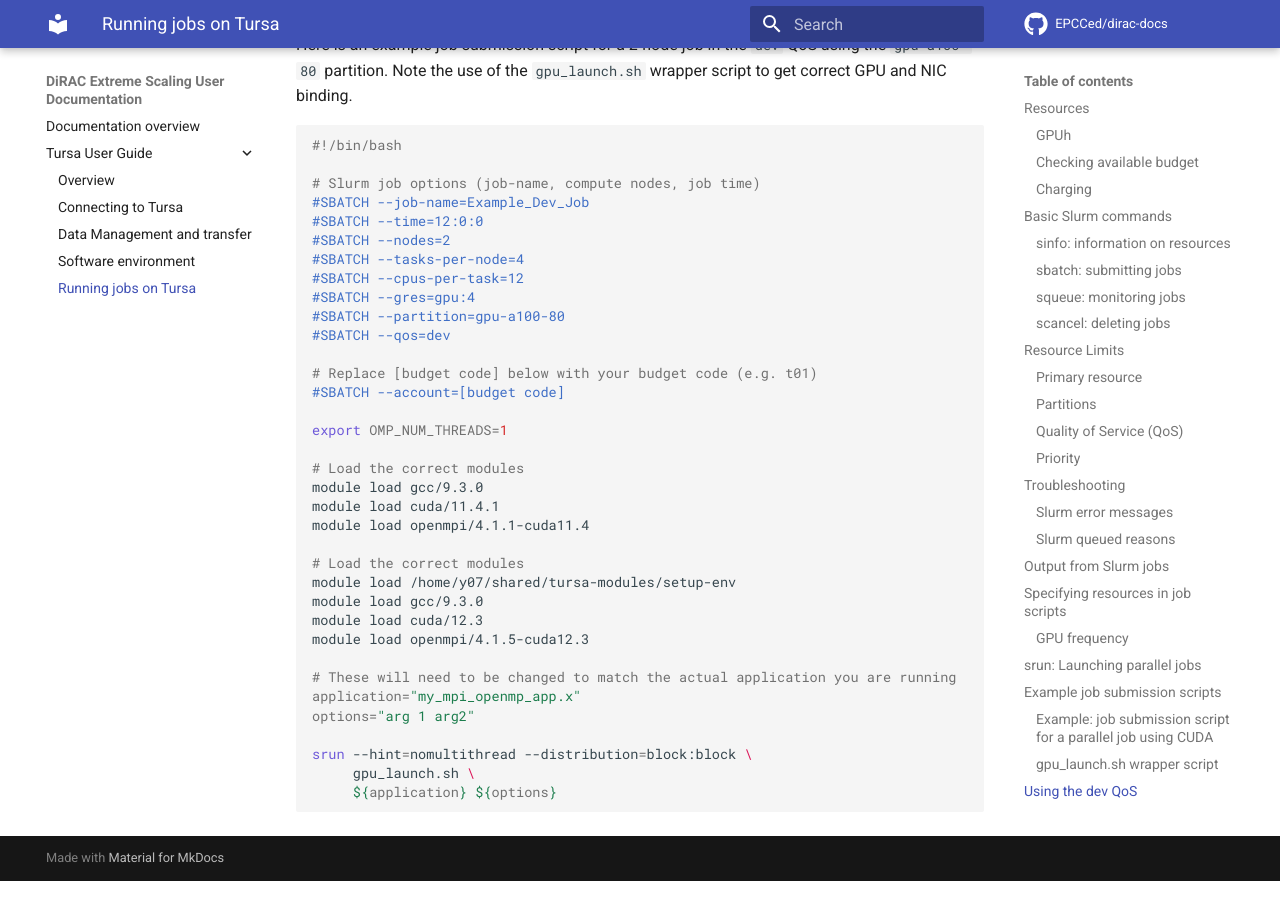
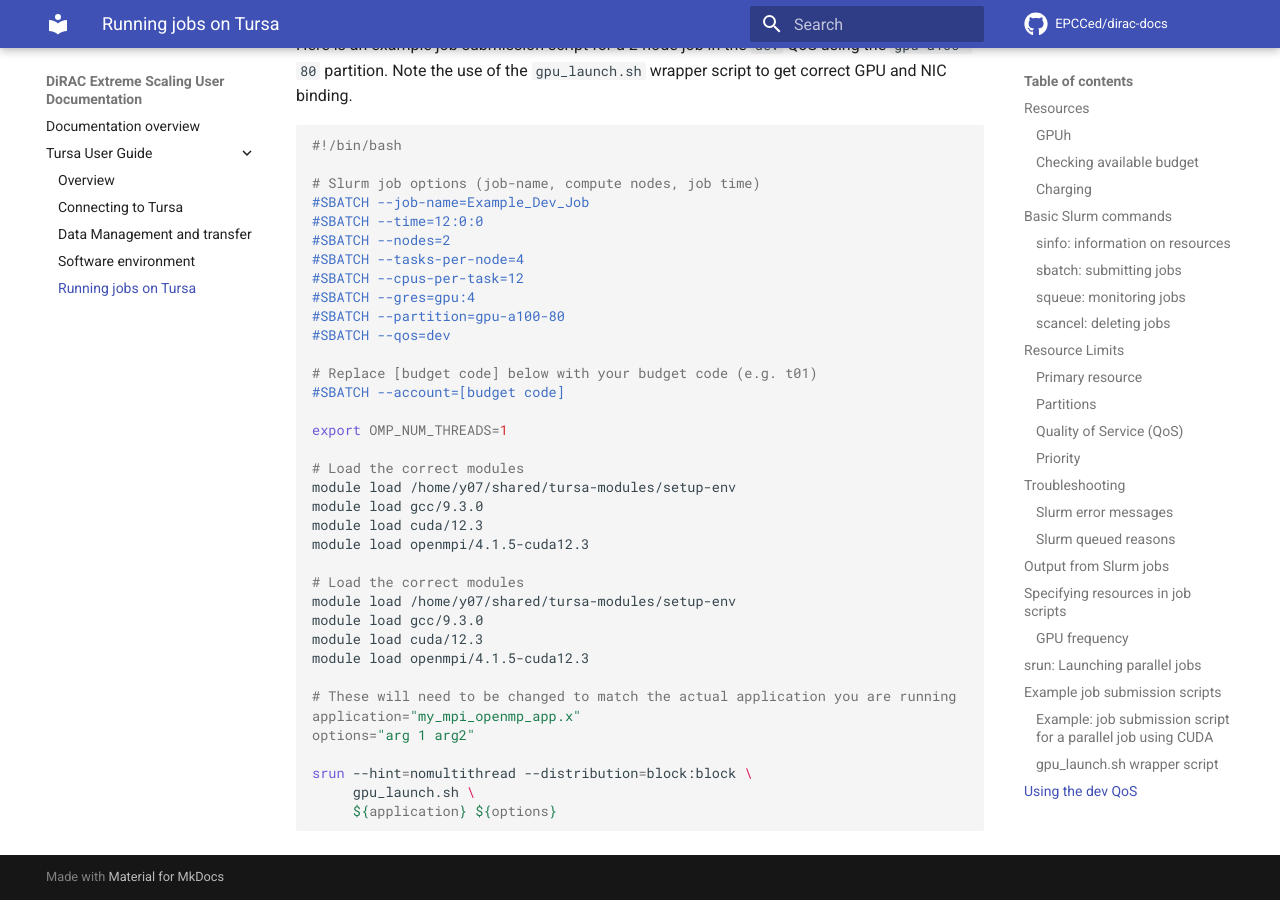
Before and after one commit to EPCCed/dirac-docs, an MkDocs documentation site: the page built from docs/tursa-user-guide/scheduler.md, in a window 1280 px wide and 900 px high, scrolled down 15285 px. Built offline with MkDocs 1.6.1 and Material for MkDocs 9.7.7, drawn with Linux system fonts in a browser that asks for light colours; comment, search, counter and statistics services are not loaded.

```diff
--- a/docs/tursa-user-guide/scheduler.md
+++ b/docs/tursa-user-guide/scheduler.md
@@ -606,9 +606,10 @@
 export OMP_NUM_THREADS=1
 
 # Load the correct modules
+module load /home/y07/shared/tursa-modules/setup-env
 module load gcc/9.3.0
-module load cuda/11.4.1
-module load openmpi/4.1.1-cuda11.4
+module load cuda/12.3
+module load openmpi/4.1.5-cuda12.3
 
 # Load the correct modules
 module load /home/y07/shared/tursa-modules/setup-env
```
